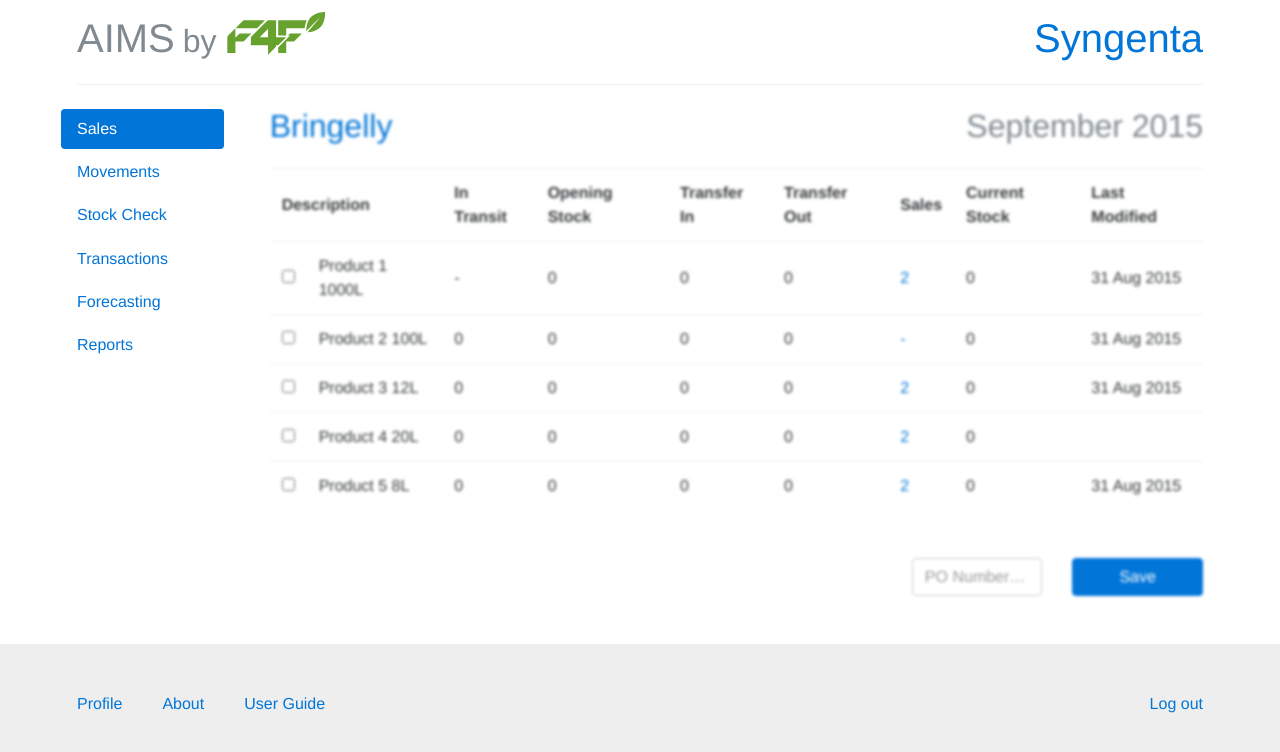
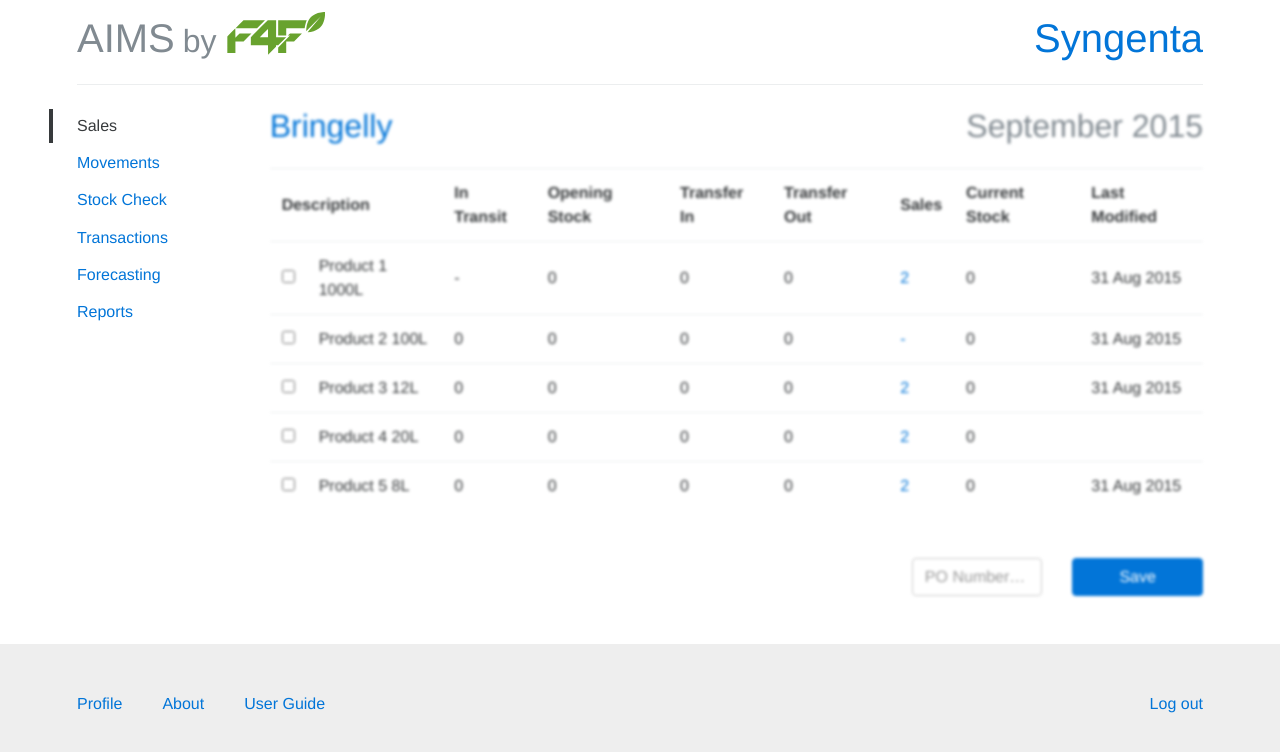
Before and after one commit to howardjfraser/aims, a Jekyll site: the page built from index.html, in a window 1280 px wide. Shown: the top 752 px of the page. Built offline with Jekyll 4.4.1, drawn with Linux system fonts in a browser that asks for light colours.

Commit message:
Bordered nav (wide).

```diff
--- a/_includes/nav.html
+++ b/_includes/nav.html
@@ -1,7 +1,7 @@
 <div class="col-xs-12 col-lg-2 p-b-md">
 
-  <ul class="nav nav-pills nav-stacked" style="margin-left: -16px; margin-right: 16px;">
-    <li class="nav-item "><a class="nav-link active" href="#">Sales</a></li>
+  <ul class="nav nav-bordered nav-stacked">
+    <li class="nav-item active"><a class="nav-link " href="#">Sales</a></li>
     <li class="nav-item "><a class="nav-link" href="#">Movements</a></li>
     <li class="nav-item "><a class="nav-link" href="#">Stock Check</a></li>
     <li class="nav-item "><a class="nav-link" href="#">Transactions</a></li>
--- a/_sass/_application.scss
+++ b/_sass/_application.scss
@@ -5,7 +5,7 @@
 }
 
 .container {
-  // TODO use md here?
+  // TODO md doesn't work here?
   min-width: 45em !important;
 }
 
@@ -29,3 +29,7 @@
 .strong {
   font-weight: 500;
 }
+
+.nav-stacked {
+  margin-left: -28px;
+}
--- a/_sass/_nav.scss
+++ b/_sass/_nav.scss
@@ -1,3 +1,5 @@
+@import "bootstrap/variables";
+
 // Underline nav
 //
 // Extends `.nav` like other Bootstrap navs.
@@ -9,20 +11,20 @@
     // Links rendered as pills
     > a {
       display: inline-block;
-      padding: 10 0;
-      font-weight: 400;
-      color: #333;
-      border-bottom: 4px solid transparent;
+      padding: ($spacer / 2) 0;
+      font-weight: normal;
+      color: $brand-primary;
+      border-bottom-color: $brand-primary;
 
       &:hover,
       &:focus {
-        color: #337ab7;
+        color: $brand-primary;
         background-color: transparent;
       }
     }
 
     + li {
-      margin-left: 30;
+      margin-left: 24px;
     }
 
     // Active state
@@ -30,9 +32,9 @@
       &,
       &:hover,
       &:focus {
-        font-weight: 600;
-        color: #337ab7;
-        border-bottom-color: #337ab7;
+        font-weight: 500;
+        color: $gray-dark;
+        border-bottom-color: $gray-dark;
       }
     }
   }
@@ -59,14 +61,14 @@
         &,
         &:hover,
         &:focus {
-          border-left-color: #337ab7
+          border-left-color: $gray-dark;
         }
       }
     }
 
     > li > a {
       display: block;
-      padding: 10px 10px 10px 20px;
+      padding: 5px 10px 5px ($spacer-x * 1.5);
       border-bottom: 0;
       border-left: 4px solid transparent;
 
@@ -77,16 +79,12 @@
     }
 
     .nav-header {
-      padding-left: (30px + 4px);
+      padding-left: (($spacer-x * 1.75));
     }
 
     .nav-divider {
-      height: 1px;
-      margin: ((24 / 2) - 1) 0;
-      overflow: hidden;
-      background-color: rgba(255,255,255,.2);
-
-      margin-left: (20px + 4px);
+//      .nav-divider(rgba(255,255,255,.2));
+      margin-left: (($spacer-x * 1.5));
       margin-top: 20px;
       margin-bottom: 25px;
     }
```
